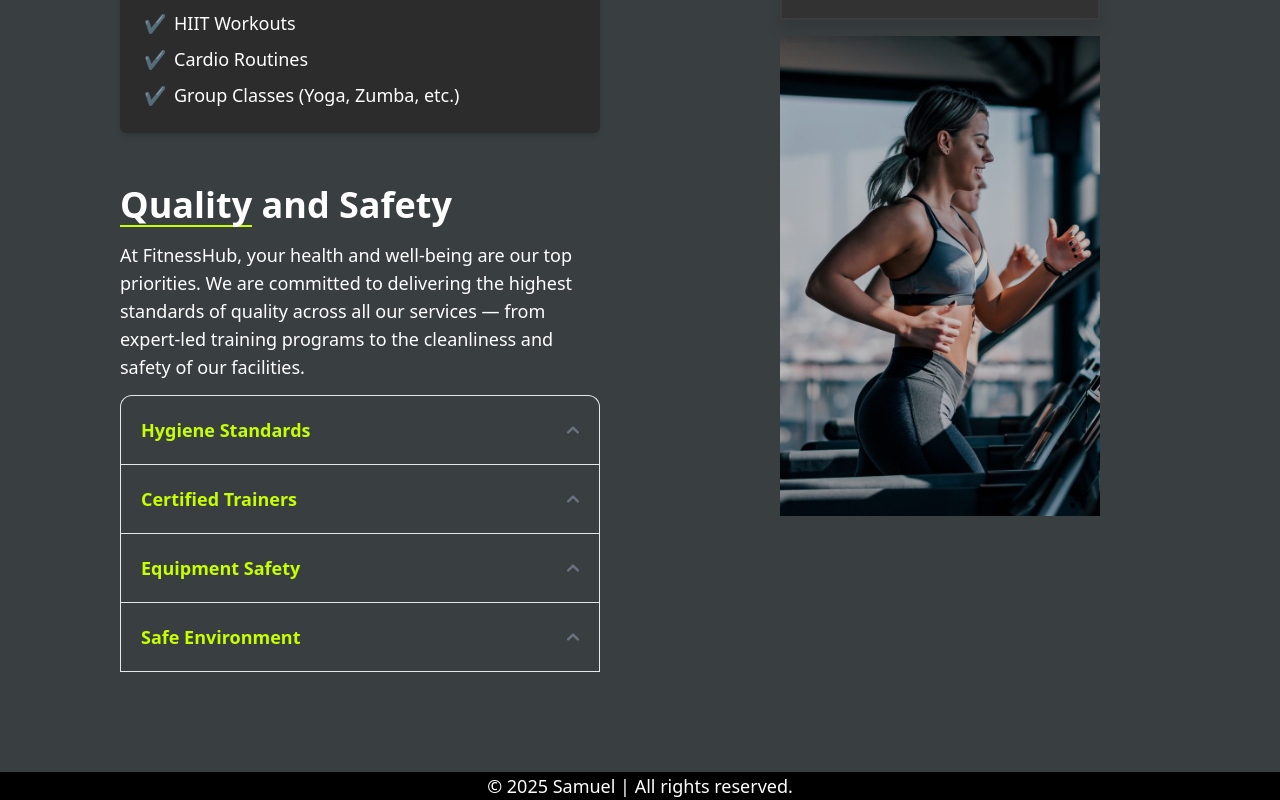
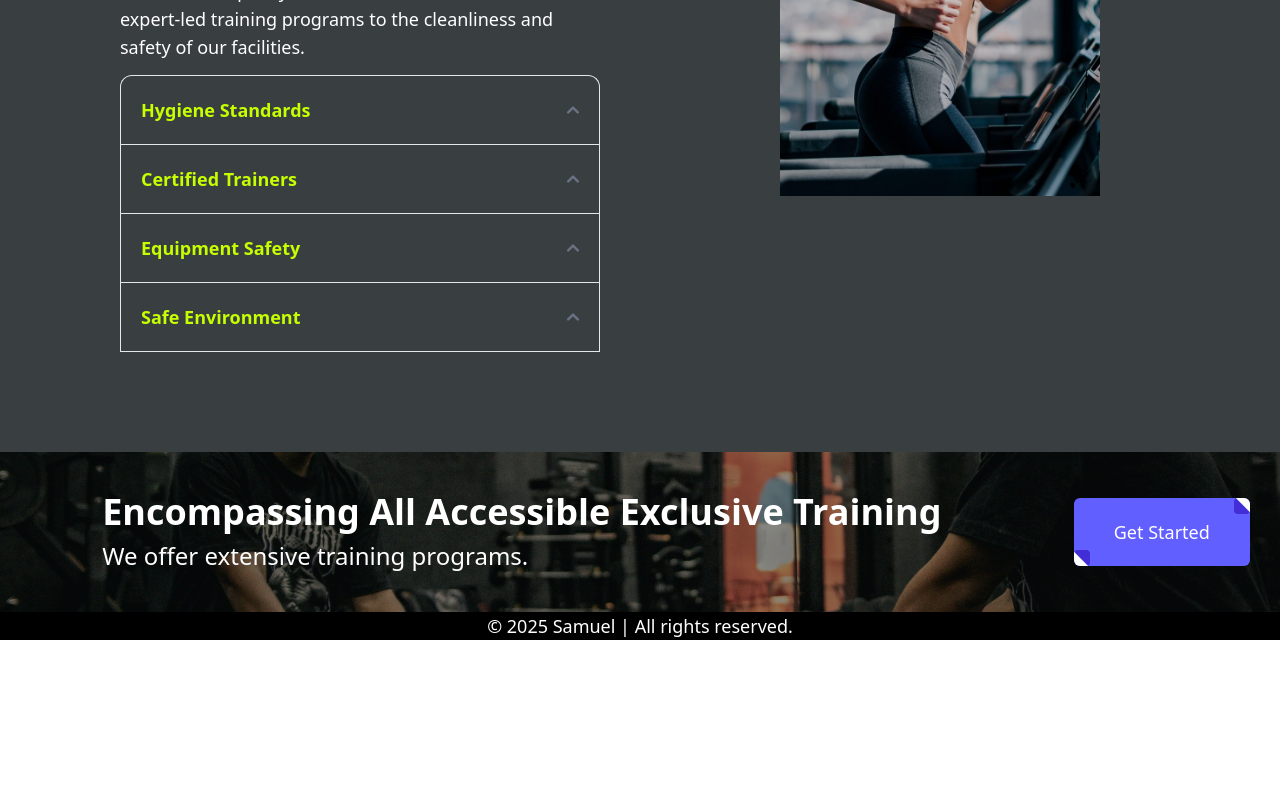
Before and after one commit to SamuelAdom/Fitness-Hub, a React (Vite) app: page /about in a window 1280 px wide. Shown: the part 2105-2905 px from the top of the page. After the commit the page ends 2745 px from the top, so only its background shows below. Built offline with nearby package versions, Linux system fonts and the light colour scheme.

Commit message:
About page modified

```diff
--- a/src/Pages/About/About.jsx
+++ b/src/Pages/About/About.jsx
@@ -6,6 +6,7 @@ import Card from './Components/Card.jsx'
 import OpenTimes from './Components/OpenTimes.jsx'
 import NewsLetter from './Components/NewsLetter.jsx'
 import EmergencyCard from './Components/EmergencyCard.jsx';
+import GetStarted from './Components/GetStarted.jsx'
 
 
 const About = () => {
@@ -13,7 +14,7 @@ const About = () => {
     <>
       {/* Hero Section */}
       <div
-        className="relative bg-cover bg-center h-80 lg:h-screen"
+        className="relative bg-cover bg-center h-80 lg:h-120"
         style={{ backgroundImage: `url(${assets.About_img})` }}
       >
         <h1 className="flex justify-center items-center h-full text-white text-5xl md:text-8xl font-extrabold">
@@ -70,6 +71,15 @@ const About = () => {
 
         </div>
       </section>
+      <div className='flex flex-col lg:flex-row items-start lg:items-stretch md:justify-around  relative bg-cover bg-center lg:h-40 h-80' style={{backgroundImage:`url(${assets.About_img})`}}>
+        <div className='flex gap-3 lg:gap-0 flex-col justify-center p-1.5 lg:p-20 space-y-2  text-white'>
+          <h1 className='text-3xl font-extrabold mt-7 lg:mt-0 md:text-4xl lg:text-4xl'>Encompassing All Accessible Exclusive Training</h1>
+          <p className='text-[22px] md:text-3xl lg:text-2xl'>We offer extensive training programs.</p>
+        </div>
+    <div className='flex p-2 md:mt-0 md:items-center'>
+      <GetStarted/>
+    </div>
+      </div>
     </>
   );
 };
--- /dev/null
+++ b/src/Pages/About/Components/GetStarted.jsx
@@ -0,0 +1,18 @@
+import React from 'react';
+
+const Button = () => {
+  return (
+    <button className="relative flex items-center px-10 py-5 overflow-hidden font-medium transition-all bg-indigo-500 rounded-md group cursor-pointer">
+      <span className="absolute top-0 right-0 inline-block w-4 h-4 transition-all duration-500 ease-in-out bg-indigo-700 rounded group-hover:-mr-4 group-hover:-mt-4">
+        <span className="absolute top-0 right-0 w-5 h-5 rotate-45 translate-x-1/2 -translate-y-1/2 bg-white" />
+      </span>
+      <span className="absolute bottom-0 rotate-180 left-0 inline-block w-4 h-4 transition-all duration-500 ease-in-out bg-indigo-700 rounded group-hover:-ml-4 group-hover:-mb-4">
+        <span className="absolute top-0 right-0 w-5 h-5 rotate-45 translate-x-1/2 -translate-y-1/2 bg-white" />
+      </span>
+      <span className="absolute bottom-0 left-0 w-full h-full transition-all duration-500 ease-in-out delay-200 -translate-x-full bg-indigo-600 rounded-md group-hover:translate-x-0" />
+      <span className="relative w-full text-left text-white text-lg  transition-colors duration-200 ease-in-out group-hover:text-white">Get Started</span>
+    </button>
+  );
+}
+
+export default Button;
```
